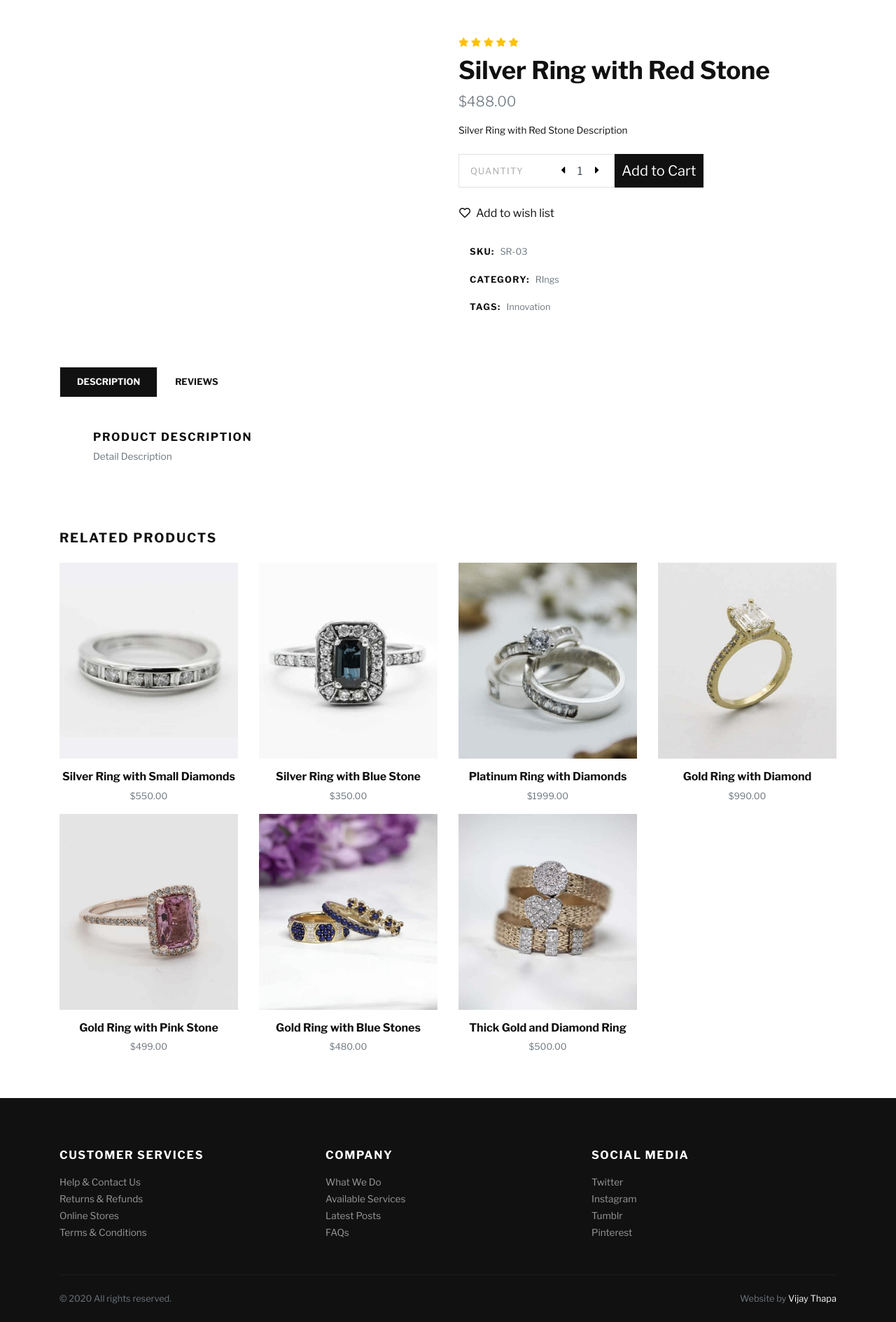
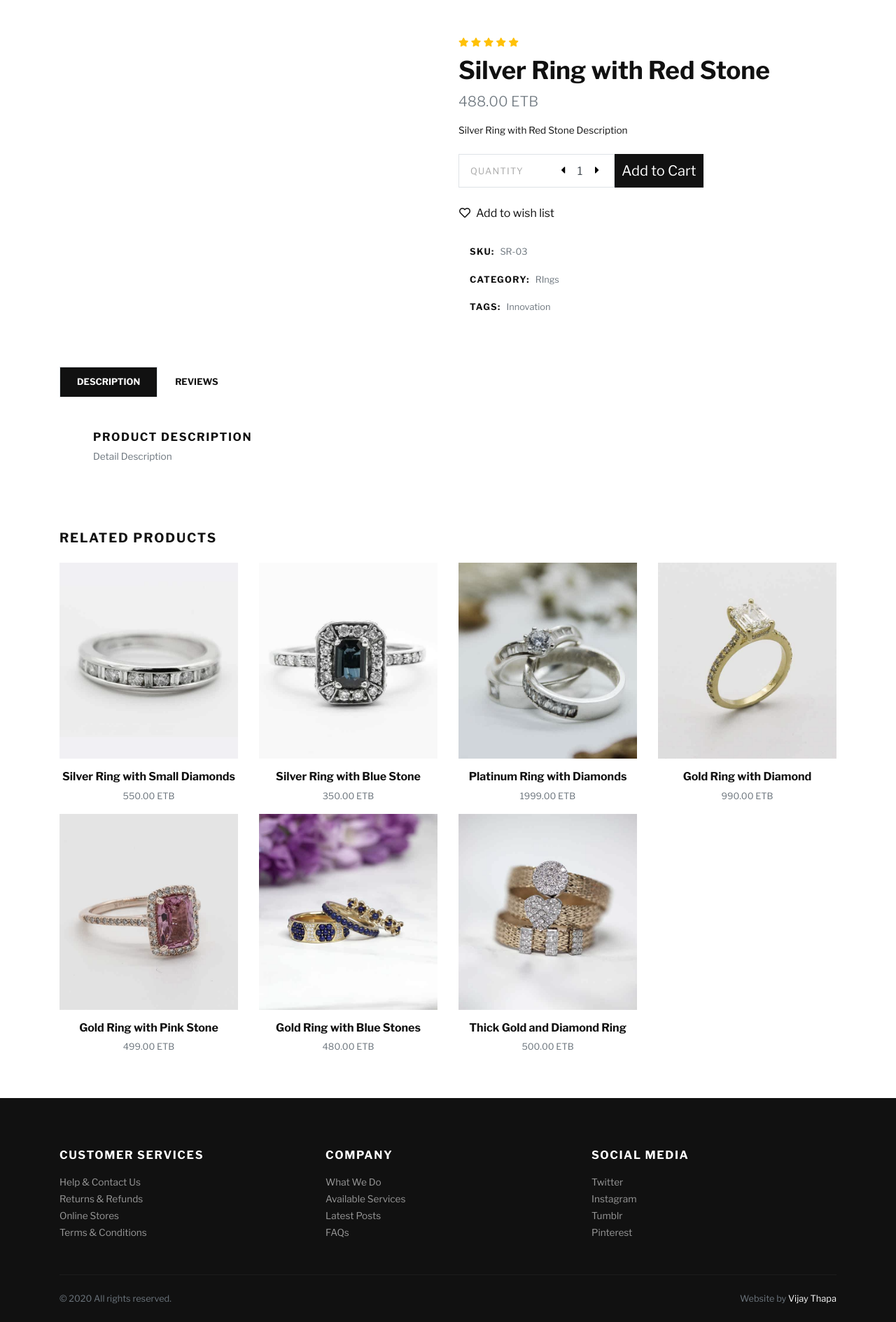
Before and after one commit to vyaesop/zentani, a Django app: page /product/silver-ring-with-red-stone/ in a window 1280 px wide. Shown: the part 71-1960 px from the top of the page at 70% size. Run offline with Django 3.2, Linux system fonts and the light colour scheme; data comes from the database, SQL or seed files in the repository; some libraries are stand-ins or nearby versions; some web fonts are replaced.

Commit message:
Update detail.html

```diff
--- a/templates/store/detail.html
+++ b/templates/store/detail.html
@@ -35,7 +35,7 @@
                 <li class="list-inline-item m-0"><i class="fas fa-star small text-warning"></i></li>
               </ul>
               <h1>{{product.title}}</h1>
-              <p class="text-muted lead">${{product.price}}</p>
+              <p class="text-muted lead">{{product.price}} ETB</p>
               <p class="text-small mb-4">{{product.short_description}}</p>
 
               <div class="row align-items-stretch mb-4">
@@ -146,7 +146,7 @@
                       </div>
                     </div>
                     <h6> <a class="reset-anchor" href="{% url 'store:product-detail' rp.slug %}">{{rp.title}}</a></h6>
-                    <p class="small text-muted">${{rp.price}}</p>
+                    <p class="small text-muted">{{rp.price}} ETB</p>
                   </div>
                 </div>
 
```
